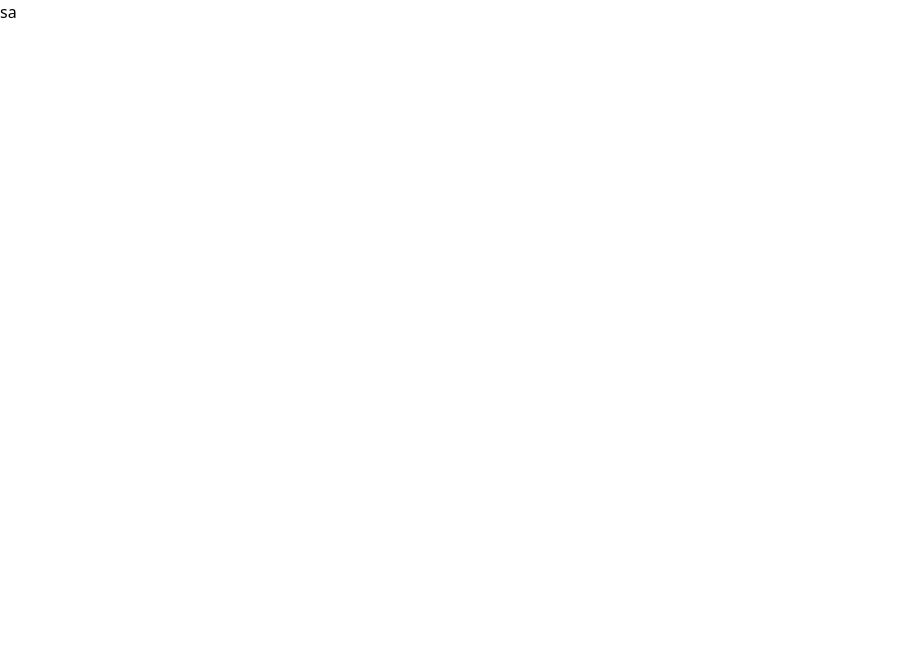
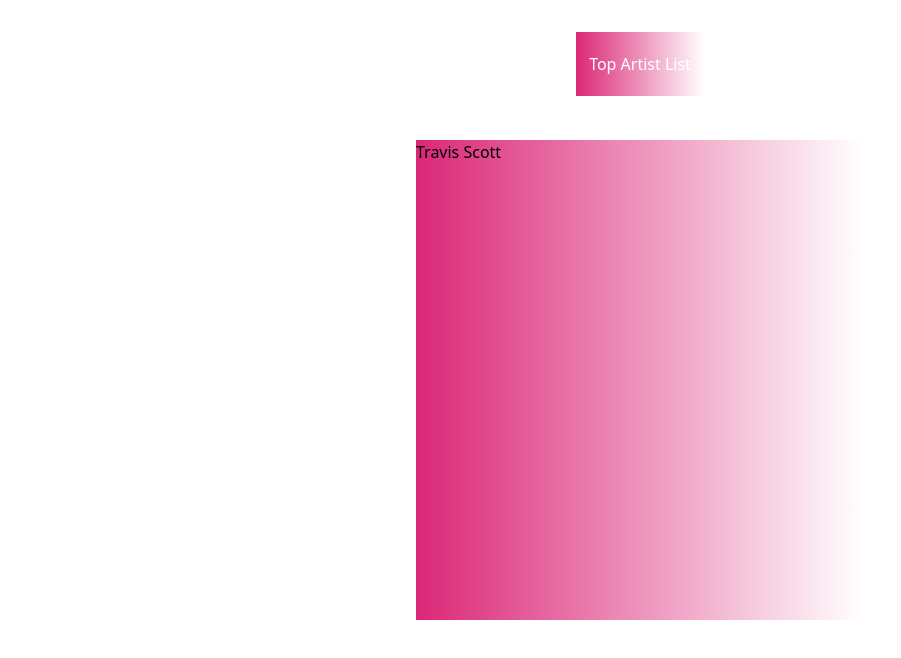
Before and after one commit to mucahitkarakus/lastfm-code, a React (Create React App) app: page / in a window 1280 px wide. Shown: the top 658 px of the page, without its empty margins (0-901 px from the left). Built offline with nearby package versions, Linux system fonts and the light colour scheme.

Commit message:
topartistlist style

```diff
--- a/package.json
+++ b/package.json
@@ -12,6 +12,8 @@
     "react": "^18.2.0",
     "react-dom": "^18.2.0",
     "react-redux": "^8.0.5",
+    "react-router": "^6.4.5",
+    "react-router-dom": "^6.4.5",
     "react-scripts": "5.0.1",
     "redux-thunk": "^2.4.2",
     "tailwind-scrollbar": "^2.0.1",
--- a/src/App.js
+++ b/src/App.js
@@ -1,7 +1,11 @@
+import AppRouter from "./router/AppRouter";
+
+
+
 function App() {
   return (
     <div className="App">
-    sa
+    <AppRouter />
     </div>
   );
 }
--- a/src/pages/TopArtistList.jsx
+++ b/src/pages/TopArtistList.jsx
@@ -0,0 +1,20 @@
+import React from "react";
+
+const TopArtistList = () => {
+  return (
+    <div>
+      <div className="flex flex-col ">
+        <div className="flex flex-col items-center   justify-center mt-[2rem] ">
+          <div className="flex justify-center items-center bg-gradient-to-r from-pink-600 w-[8rem] h-[4rem]">
+            <h2 className=" text-center text-white ">Top Artist List</h2>
+          </div>
+          <div className="bg-gradient-to-r from-pink-600  mt-11 w-[28rem] h-[30rem] overflow-y-auto scrollbar-thin scrollbar-thumb-pink-300">
+            Travis Scott
+          </div>
+        </div>
+      </div>
+    </div>
+  );
+};
+
+export default TopArtistList;
```
Also changed, not shown: src/pages/Detail.jsx (deleted), src/pages/DetailCard.jsx (added), 1 other file (tests, documents, lock files or other folders).
